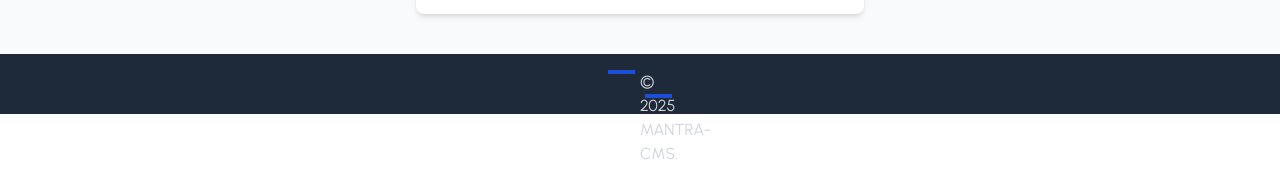
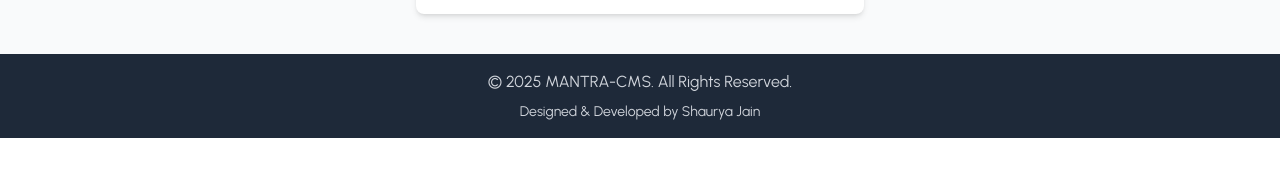
Before and after one commit to shaurya-jain23/MANTRA-CMS, a React (Vite) app: page /login in a window 1280 px wide. Shown: the part 750-919 px from the top of the page. After the commit the page ends 888 px from the top, so only its background shows below. Built offline with nearby package versions, Linux system fonts and the light colour scheme; no server answers; what @react-pdf/renderer, to-words would draw is missing.

Commit message:
minor fixes

```diff
--- a/src/components/Loading.jsx
+++ b/src/components/Loading.jsx
@@ -1,4 +1,3 @@
-import { Loader2 } from 'lucide-react';
 import {ModalContainer} from './index'
 import './stylesheets/loader.css'
 
@@ -7,7 +6,7 @@ function Loading({ isOpen, message = "Processing..." }) {
 
   return (
     <ModalContainer isOpen={isOpen} title="loading" className='max-w-fit flex gap-4'>
-        <div className="container"><div className="line"></div></div>
+        <div className="container2"><div className="line"></div></div>
         <p className="text-lg font-medium text-gray-700">{message}</p>
     </ModalContainer>
 
--- a/src/components/stylesheets/loader.css
+++ b/src/components/stylesheets/loader.css
@@ -1,4 +1,4 @@
- .container {
+ .container2 {
     --uib-size: 28;
     --uib-color: #1d4ed8;
     --uib-speed: 3.5s;
@@ -22,8 +22,8 @@
     transition: background-color 0.3s ease;
   }
 
-  .container::before,
-  .container::after {
+  .container2::before,
+  .container2::after {
     content: '';
     position: absolute;
     width: var(--uib-stroke-px);
@@ -33,7 +33,7 @@
     transition: background-color 0.3s ease;
   }
 
-  .container::after {
+  .container2::after {
     animation-delay: calc(var(--uib-speed) * -0.5);
   }
 
```
